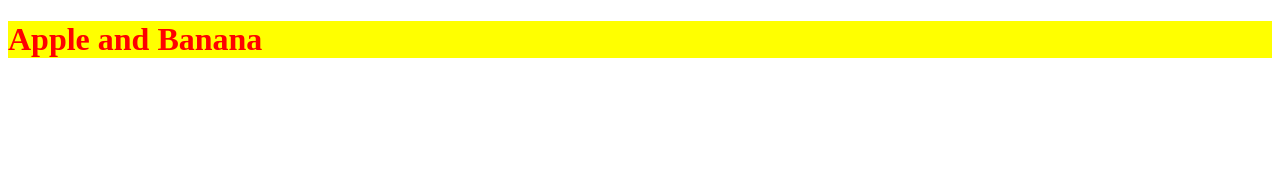
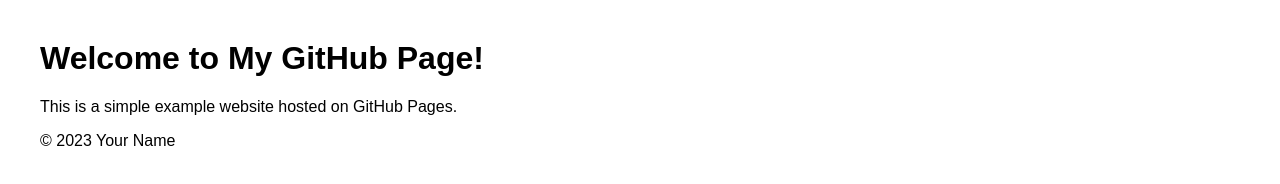
Before and after one commit to yurashin27/web_page, a plain HTML site: page index.html in a window 1280 px wide. Drawn offline with Linux system fonts and the light colour scheme.

Commit message:
o o o  o

```diff
--- a/index.html
+++ b/index.html
@@ -2,12 +2,26 @@
 <html lang="en">
 <head>
     <meta charset="UTF-8">
-    <title>Page Title</title>
+    <meta name="viewport" content="width=device-width, initial-scale=1.0">
+    <title>Your GitHub Page</title>
+    <style>
+        body {
+            font-family: Arial, sans-serif;
+            margin: 40px;
+        }
+    </style>
 </head>
+<body>
+    <header>
+        <h1>Welcome to My GitHub Page!</h1>
+    </header>
 
-<body>
+    <main>
+        <p>This is a simple example website hosted on GitHub Pages.</p>
+    </main>
 
-    <h1 style="color:red; background-color: yellow;">Apple and Banana</h1>
-
+    <footer>
+        <p>&copy; 2023 Your Name</p>
+    </footer>
 </body>
 </html>
```
